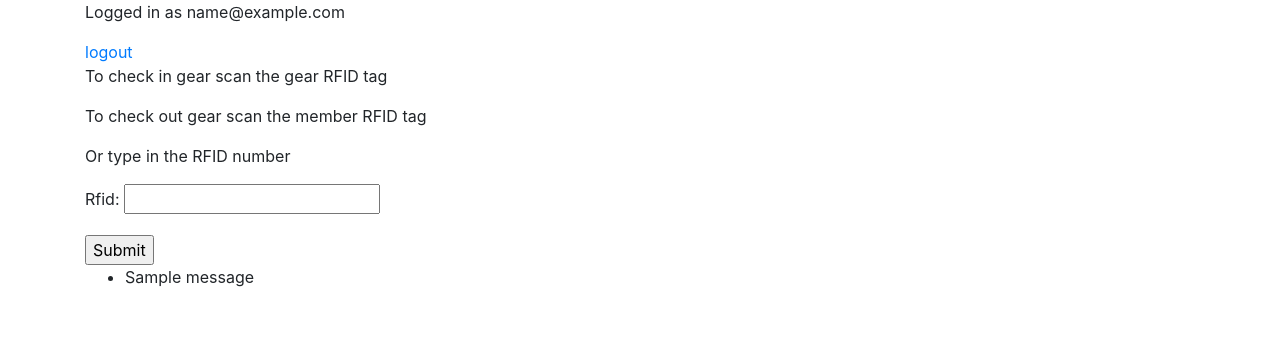
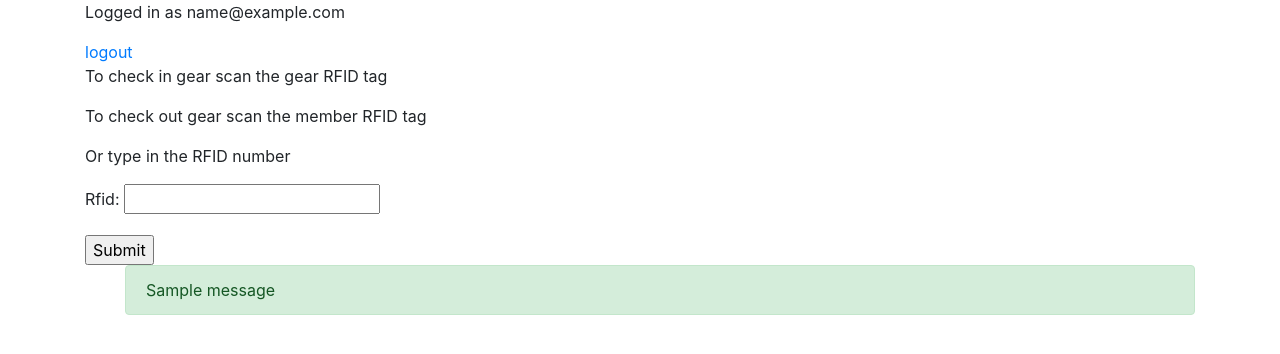
Before and after one commit to ExcursionClub/ExCSystem, a Django app: page /kiosk/ in a window 1280 px wide. Shown: the top 354 px of the page. Run offline with Django 3.2, Linux system fonts and the light colour scheme; a user stored in the database is signed in; tables that the repository leaves empty hold one stand-in row (values such as "Sample post"); one stand-in notice (Sample message) is shown; some libraries are stand-ins or nearby versions.

Commit message:
Use Bootstrap alerts for feedback msgs

```diff
--- a/kiosk/templates/kiosk/home.html
+++ b/kiosk/templates/kiosk/home.html
@@ -17,7 +17,9 @@
     {% if messages %}
     <ul class="messages">
         {% for message in messages %}
-        <li{% if message.tags %} class="{{ message.tags }}"{% endif %}>{{ message }}</li>
+        <div class="alert alert-{{ message.tags }}" role="alert">
+            {% if message.level == DEFAULT_MESSAGE_LEVELS.ERROR %}Error{% endif %} {{ message }}
+          </div>
         {% endfor %}
     </ul>
     {% endif %}
--- a/kiosk/views.py
+++ b/kiosk/views.py
@@ -25,7 +25,7 @@ class HomeView(generic.TemplateView):
                 # TODO: Use currently logged in staffers rfid
                 staffer_rfid = '1234567890'
                 do_checkin(staffer_rfid, rfid)
-                alert_message = gear.get().name + "was checked in successfully"
+                alert_message = gear.get().name + " was checked in successfully"
                 messages.add_message(request, messages.INFO, alert_message)
                 return redirect('home')
             else:
```
